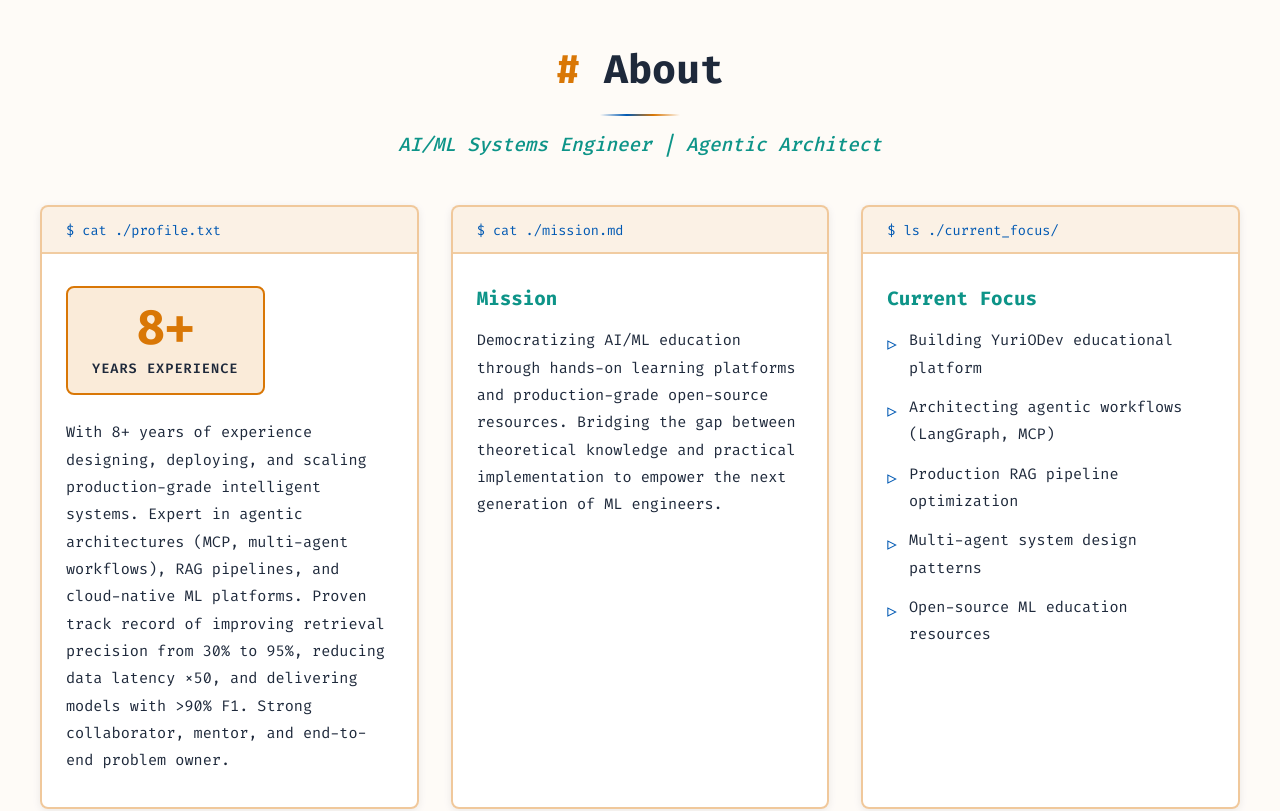
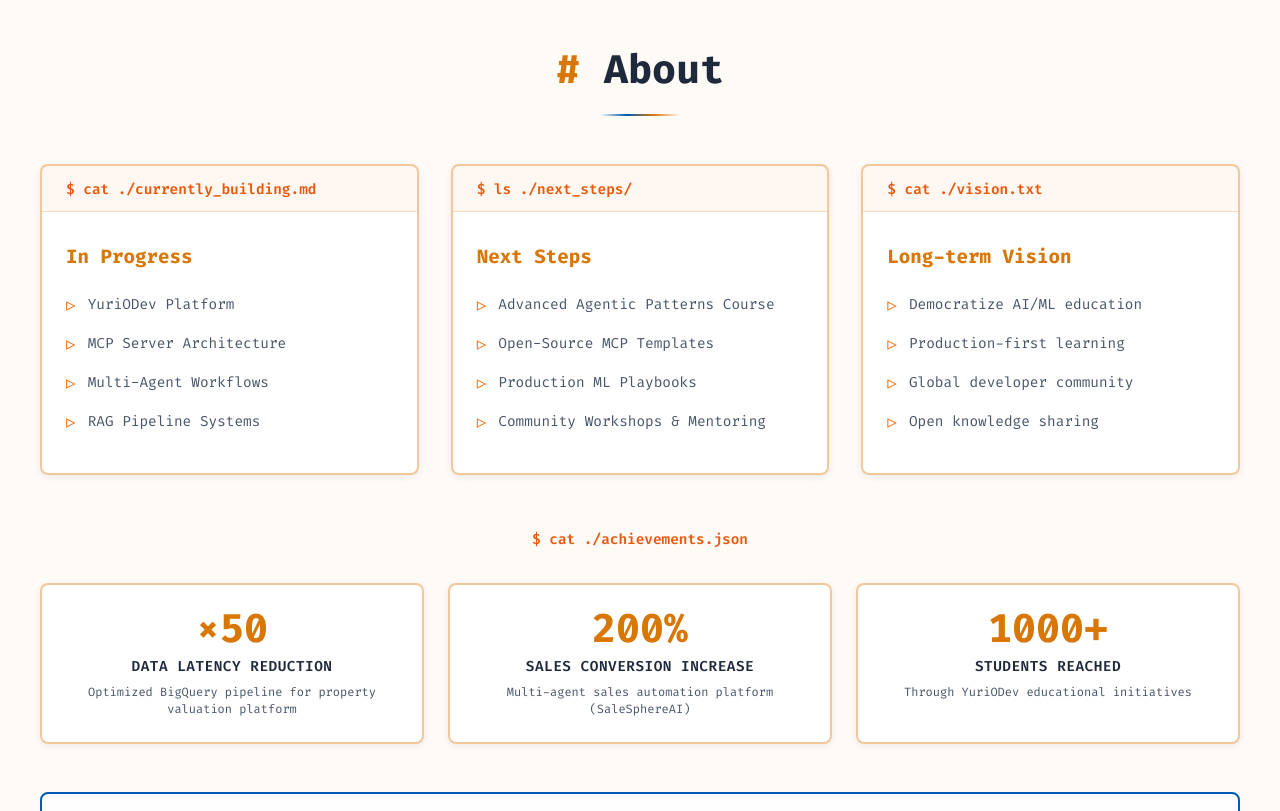
Before and after one commit to YuriiOks/test_ai_web_rewriter, a React (Vite) app in the folder yuriodev-portfolio/: page / in a window 1280 px wide. Shown: the part 1140-1951 px from the top of the page. Built offline with nearby package versions, Linux system fonts and the light colour scheme.

Commit message:
Changes to About section v2

```diff
--- a/yuriodev-portfolio/src/components/sections/AboutSection/AboutSection.module.css
+++ b/yuriodev-portfolio/src/components/sections/AboutSection/AboutSection.module.css
@@ -2,7 +2,6 @@
 
 .sectionFullwidthShaded {
   width: 100%;
-  min-height: 100vh;
   padding: 4rem 2rem;
   display: flex;
   align-items: center;
@@ -112,24 +111,26 @@
 }
 
 .cardHeader {
-  background: rgba(var(--accent-primary-rgb), 0.1);
-  border-bottom: 1px solid var(--border-card);
+  background: rgba(6, 182, 212, 0.08);  /* Cyan overlay */
+  border-bottom: 1px solid rgba(6, 182, 212, 0.3);  /* Cyan border */
   padding: 0.75rem 1.5rem;
 }
 
 [data-theme="light"] .cardHeader {
-  background: rgba(var(--accent-secondary-rgb), 0.1);
-  border-bottom: 2px solid rgba(var(--accent-secondary-rgb), 0.3);
+  background: rgba(249, 115, 22, 0.06);
+  border-bottom: 1px solid rgba(249, 115, 22, 0.2);
 }
 
 .terminalPrompt {
   font-family: 'Fira Code', monospace;
-  font-size: 0.85rem;
+  font-size: 0.9rem;
   color: var(--accent-primary);
+  font-weight: 600;
 }
 
+/* Light theme - Orange terminal prompt */
 [data-theme="light"] .terminalPrompt {
-  color: var(--accent-primary);
+  color: #ea580c;
 }
 
 .cardContent {
@@ -191,13 +192,9 @@
 /* Mission Card */
 .missionTitle {
   font-size: 1.2rem;
-  color: var(--accent-tertiary);
+  color: var(--accent-secondary);
   margin-bottom: 1rem;
   font-family: 'Fira Code', monospace;
-}
-
-[data-theme="light"] .missionTitle {
-  color: var(--accent-tertiary);
 }
 
 .missionText {
@@ -213,13 +210,9 @@
 /* Focus Card */
 .focusTitle {
   font-size: 1.2rem;
-  color: var(--accent-tertiary);
+  color: var(--accent-secondary);
   margin-bottom: 1rem;
   font-family: 'Fira Code', monospace;
-}
-
-[data-theme="light"] .focusTitle {
-  color: var(--accent-tertiary);
 }
 
 .focusList {
@@ -230,22 +223,25 @@
 
 .focusItem {
   color: var(--text-secondary);
-  line-height: 1.8;
-  font-size: 0.95rem;
-  margin-bottom: 0.75rem;
+  line-height: 1.6;
+  font-size: 0.9rem;
+  padding: 0.5rem 0;
   display: flex;
   align-items: flex-start;
   gap: 0.75rem;
-}
-
-[data-theme="light"] .focusItem {
-  color: var(--text-primary);
 }
 
 .bullet {
   color: var(--accent-primary);
   font-size: 1.2rem;
   flex-shrink: 0;
+  line-height: 1;
+  margin-top: 0.1rem;
+}
+
+/* Light theme - Orange bullets */
+[data-theme="light"] .bullet {
+  color: #f97316;
 }
 
 /* Achievements Section */
@@ -596,12 +592,32 @@
   font-weight: 600;
 }
 
+.highlightPrimary {
+  color: var(--accent-primary);
+  font-weight: 600;
+}
+
+[data-theme="light"] .highlightPrimary {
+  color: var(--accent-primary);
+  font-weight: 600;
+}
+
 .highlightSecondary {
   color: var(--accent-secondary);
   font-weight: 600;
 }
 
+[data-theme="light"] .highlightSecondary {
+  color: var(--accent-secondary);
+  font-weight: 600;
+}
+
 .highlightTertiary {
+  color: var(--accent-tertiary);
+  font-weight: 600;
+}
+
+[data-theme="light"] .highlightTertiary {
   color: var(--accent-tertiary);
   font-weight: 600;
 }
--- a/yuriodev-portfolio/src/components/sections/AboutSection/AboutSection.tsx
+++ b/yuriodev-portfolio/src/components/sections/AboutSection/AboutSection.tsx
@@ -14,44 +14,55 @@ const AboutSection: React.FC = () => {
       <div className={styles.sectionContentWrapper}>
         <div className={styles.sectionHeader}>
           <h2 className={styles.sectionTitle}>About</h2>
-          <p className={styles.headline}>{aboutData.headline}</p>
+          {/* <p>Now → Next → Vision</p> */}
         </div>
 
         <div className={styles.aboutGrid}>
-          {/* Main Summary */}
+          {/* Currently Building */}
           <div className={styles.summaryCard}>
             <div className={styles.cardHeader}>
-              <span className={styles.terminalPrompt}>$ cat ./profile.txt</span>
+              <span className={styles.terminalPrompt}>$ cat ./currently_building.md</span>
             </div>
             <div className={styles.cardContent}>
-              <div className={styles.experienceBadge}>
-                <span className={styles.yearsNumber}>{aboutData.yearsExperience}</span>
-                <span className={styles.yearsLabel}>Years Experience</span>
-              </div>
-              <p className={styles.summaryText}>{aboutData.summary}</p>
+              <h3 className={styles.focusTitle}>In Progress</h3>
+              <ul className={styles.focusList}>
+                {aboutData.currentlyBuilding.map((item, index) => (
+                  <li key={index} className={styles.focusItem}>
+                    <span className={styles.bullet}>▹</span>
+                    {item}
+                  </li>
+                ))}
+              </ul>
             </div>
           </div>
 
-          {/* Mission Statement */}
+          {/* Next Steps */}
           <div className={styles.missionCard}>
             <div className={styles.cardHeader}>
-              <span className={styles.terminalPrompt}>$ cat ./mission.md</span>
+              <span className={styles.terminalPrompt}>$ ls ./next_steps/</span>
             </div>
             <div className={styles.cardContent}>
-              <h3 className={styles.missionTitle}>Mission</h3>
-              <p className={styles.missionText}>{aboutData.mission}</p>
+              <h3 className={styles.missionTitle}>Next Steps</h3>
+              <ul className={styles.focusList}>
+                {aboutData.nextSteps.map((item, index) => (
+                  <li key={index} className={styles.focusItem}>
+                    <span className={styles.bullet}>▹</span>
+                    {item}
+                  </li>
+                ))}
+              </ul>
             </div>
           </div>
 
-          {/* Current Focus */}
+          {/* Long-term Vision */}
           <div className={styles.focusCard}>
             <div className={styles.cardHeader}>
-              <span className={styles.terminalPrompt}>$ ls ./current_focus/</span>
+              <span className={styles.terminalPrompt}>$ cat ./vision.txt</span>
             </div>
             <div className={styles.cardContent}>
-              <h3 className={styles.focusTitle}>Current Focus</h3>
+              <h3 className={styles.focusTitle}>Long-term Vision</h3>
               <ul className={styles.focusList}>
-                {aboutData.currentFocus.map((item, index) => (
+                {aboutData.vision.map((item, index) => (
                   <li key={index} className={styles.focusItem}>
                     <span className={styles.bullet}>▹</span>
                     {item}
--- a/yuriodev-portfolio/src/components/sections/PlaceholderPage/PlaceholderPage.module.css
+++ b/yuriodev-portfolio/src/components/sections/PlaceholderPage/PlaceholderPage.module.css
@@ -1,5 +1,4 @@
 .placeholderContainer {
-  min-height: 100vh;
   display: flex;
   flex-direction: column;
   align-items: center;
--- a/yuriodev-portfolio/src/components/sections/PlatformSection/PlatformSection.module.css
+++ b/yuriodev-portfolio/src/components/sections/PlatformSection/PlatformSection.module.css
@@ -4,7 +4,6 @@
 
 .sectionFullwidthShaded {
   width: 100%;
-  min-height: 100vh;
   padding: 8rem 2rem 6rem;
   position: relative;
   z-index: 1;
--- a/yuriodev-portfolio/src/components/sections/TimelineSection/TimelineItem.module.css
+++ b/yuriodev-portfolio/src/components/sections/TimelineSection/TimelineItem.module.css
@@ -356,6 +356,8 @@
   color: var(--accent-primary);
   font-size: 1.2rem;
   flex-shrink: 0;
+  line-height: 1;
+  margin-top: 0.1rem;
 }
 
 /* Light theme - Orange bullets */
--- a/yuriodev-portfolio/src/components/sections/TimelineSection/TimelineSection.module.css
+++ b/yuriodev-portfolio/src/components/sections/TimelineSection/TimelineSection.module.css
@@ -2,7 +2,6 @@
 
 .sectionFullwidthBase {
   width: 100%;
-  min-height: 100vh;
   background: var(--section-hero-bg-gradient);
   padding: 4rem 2rem;
   position: relative;
--- a/yuriodev-portfolio/src/data/aboutData.ts
+++ b/yuriodev-portfolio/src/data/aboutData.ts
@@ -14,7 +14,9 @@ export interface AboutData {
   yearsExperience: string;
   summary: string;
   mission: string;
-  currentFocus: string[];
+  currentlyBuilding: string[];
+  nextSteps: string[];
+  vision: string[];
   achievements: Achievement[];
   contact: {
     email: string;
@@ -28,16 +30,29 @@ export interface AboutData {
 export const aboutData: AboutData = {
   headline: "AI/ML Systems Engineer | Agentic Architect",
   yearsExperience: "8+",
-  summary: `With 8+ years of experience designing, deploying, and scaling production-grade intelligent systems. Expert in agentic architectures (MCP, multi-agent workflows), RAG pipelines, and cloud-native ML platforms. Proven track record of improving retrieval precision from 30% to 95%, reducing data latency ×50, and delivering models with >90% F1. Strong collaborator, mentor, and end-to-end problem owner.`,
+  summary: `Specialized in building production-grade AI/ML systems with focus on agentic architectures, RAG pipelines, and cloud-native platforms. Currently architecting intelligent agents and democratizing ML education through hands-on learning.`,
 
-  mission: `Democratizing AI/ML education through hands-on learning platforms and production-grade open-source resources. Bridging the gap between theoretical knowledge and practical implementation to empower the next generation of ML engineers.`,
+  mission: `Building the next generation of AI education — moving beyond theory to production-ready skills. Creating open-source resources and learning platforms that bridge the gap between knowing and doing.`,
 
-  currentFocus: [
-    "Building YuriODev educational platform",
-    "Architecting agentic workflows (LangGraph, MCP)",
-    "Production RAG pipeline optimization",
-    "Multi-agent system design patterns",
-    "Open-source ML education resources",
+  currentlyBuilding: [
+    "YuriODev Platform",
+    "MCP Server Architecture",
+    "Multi-Agent Workflows",
+    "RAG Pipeline Systems",
+  ],
+
+  nextSteps: [
+    "Advanced Agentic Patterns Course",
+    "Open-Source MCP Templates",
+    "Production ML Playbooks",
+    "Community Workshops & Mentoring",
+  ],
+
+  vision: [
+    "Democratize AI/ML education",
+    "Production-first learning",
+    "Global developer community",
+    "Open knowledge sharing",
   ],
 
   achievements: [
```
